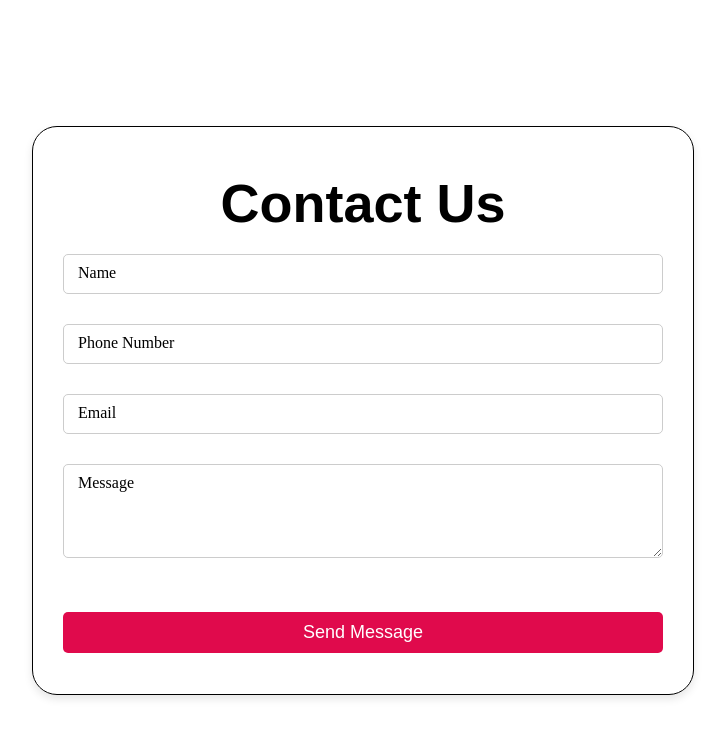
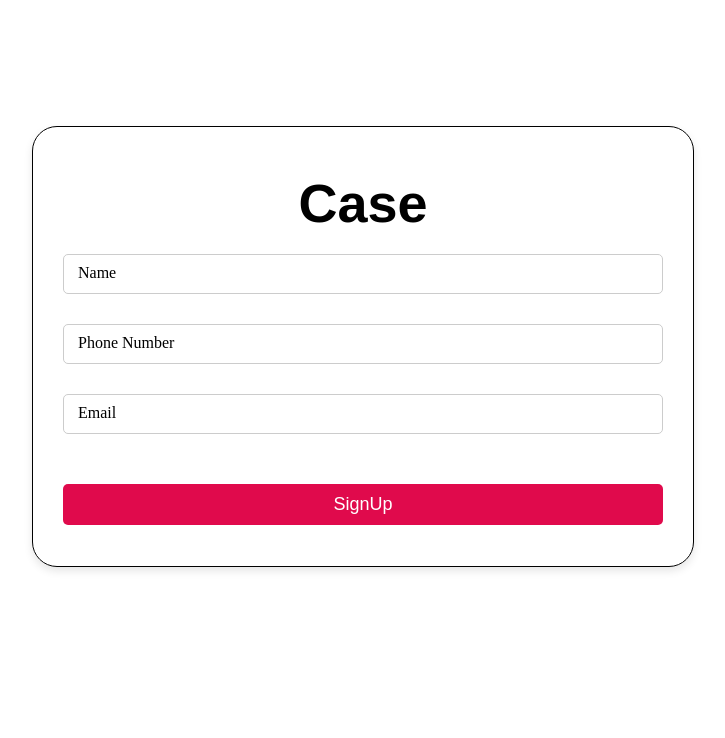
Before and after one commit to maat001kea/-velse, a plain HTML site: page index.html in a window 1280 px wide. Shown: the whole page, without its empty margins (277-1002 px from the left). Drawn offline with Linux system fonts and the light colour scheme.

Commit message:
formtest

```diff
--- a/index.html
+++ b/index.html
@@ -9,7 +9,7 @@
   <body>
     <div class="container">
       <form class="contact-form" netlify>
-        <h2>Contact Us</h2>
+        <h2>Case</h2>
         <div class="form-group">
           <input type="text" id="name" name="name" placeholder=" " required />
           <label for="name">Name</label>
@@ -28,17 +28,8 @@
           />
           <label for="email">Email</label>
         </div>
-        <div class="form-group">
-          <textarea
-            id="message"
-            name="message"
-            rows="4"
-            placeholder=" "
-            required
-          ></textarea>
-          <label for="message">Message</label>
-        </div>
-        <button class="button2">Send Message</button>
+        <div class="form-group"></div>
+        <button class="button2">SignUp</button>
       </form>
     </div>
   </body>
```
